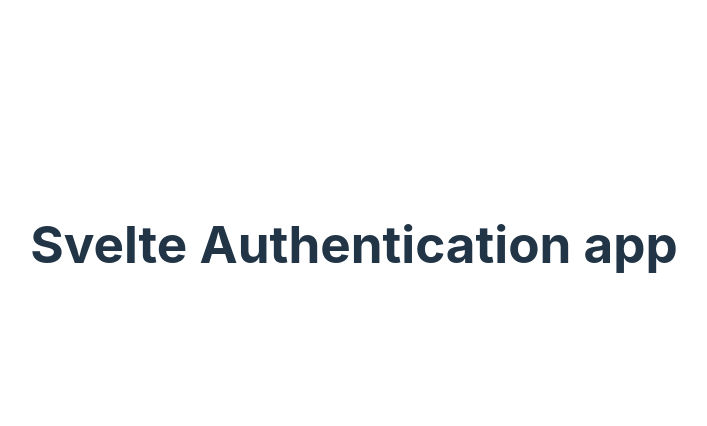
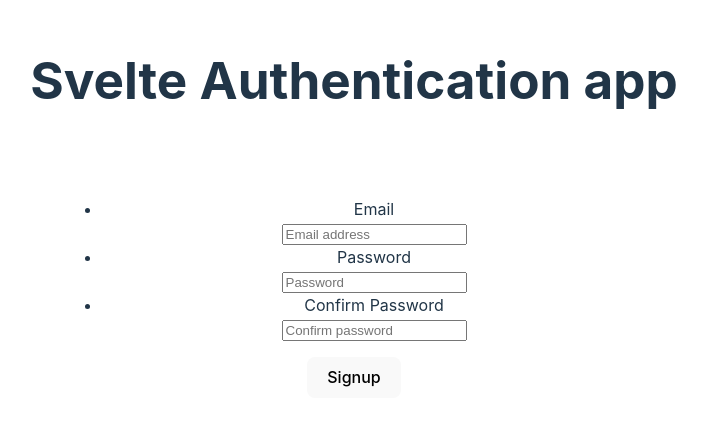
Before and after one commit to Tundesamson26/svelte-cart, a Svelte app: page / in a window 1280 px wide. Shown: the part 156-582 px from the top of the page, without its empty margins (286-993 px from the left). Built offline with nearby package versions, Linux system fonts and the light colour scheme.

Commit message:
updated commit

```diff
--- a/src/App.svelte
+++ b/src/App.svelte
@@ -3,12 +3,12 @@
 </script>
 
 <main>
-  <section class="u-text-center" style="margin: 50px auto;">
+  <d class="u-text-center" style="margin: 50px auto;">
     <h1 class="u-font-size-32 u-text-center">Svelte Authentication app</h1>
     <div class="u-cross-center">
-        <Signup />
+        <Signup/>
     </div>
-  </section>
+  </d>
 </main>
 
 <style>
--- a/src/components/Header.svelte
+++ b/src/components/Header.svelte
@@ -3,6 +3,4 @@
     import "@appwrite.io/pink-icons";
 </script>
 
-<template>
     <h1 class="">Headerrrr</h1>
-</template>
--- a/src/components/Signup.svelte
+++ b/src/components/Signup.svelte
@@ -3,7 +3,6 @@
   import "@appwrite.io/pink-icons";
 </script>
 
-<template>
   <section>
     <div
       class="card u-cross-center u-width-full-line u-max-width-400"
@@ -18,7 +17,7 @@
               <input
                 type="email"
                 class="input-text u-padding-inline-end-56"
-                placeholder="email address"
+                placeholder="Email address"
                 name="email"
               />
             </div>
@@ -30,7 +29,7 @@
               <input
                 type="password"
                 class="input"
-                placeholder="password"
+                placeholder="Password"
                 name="password"
               />
             </div>
@@ -42,7 +41,7 @@
               <input
                 type="password"
                 class="input"
-                placeholder="password"
+                placeholder="Confirm password"
                 name="password"
               />
             </div>
@@ -57,4 +56,3 @@
       </form>
     </div>
   </section>
-</template>
```
